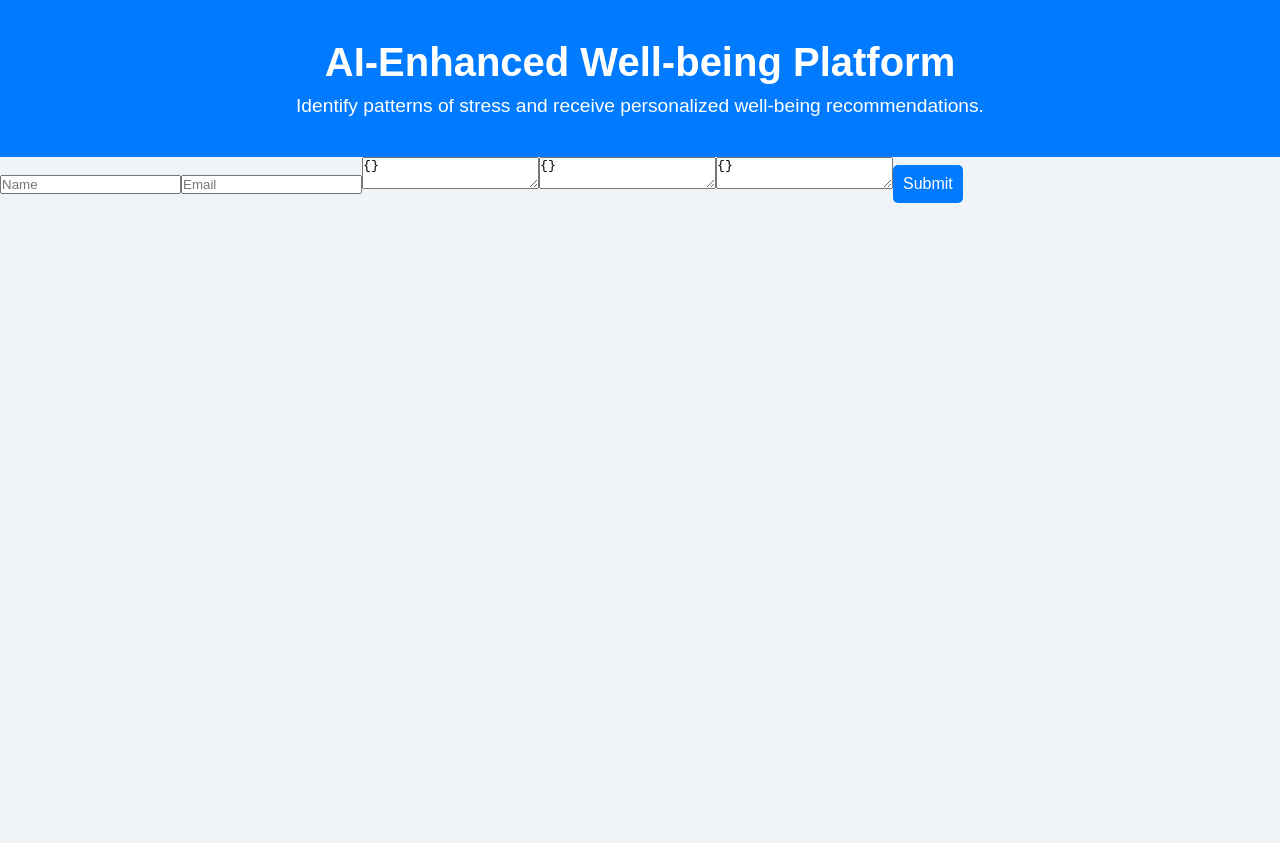
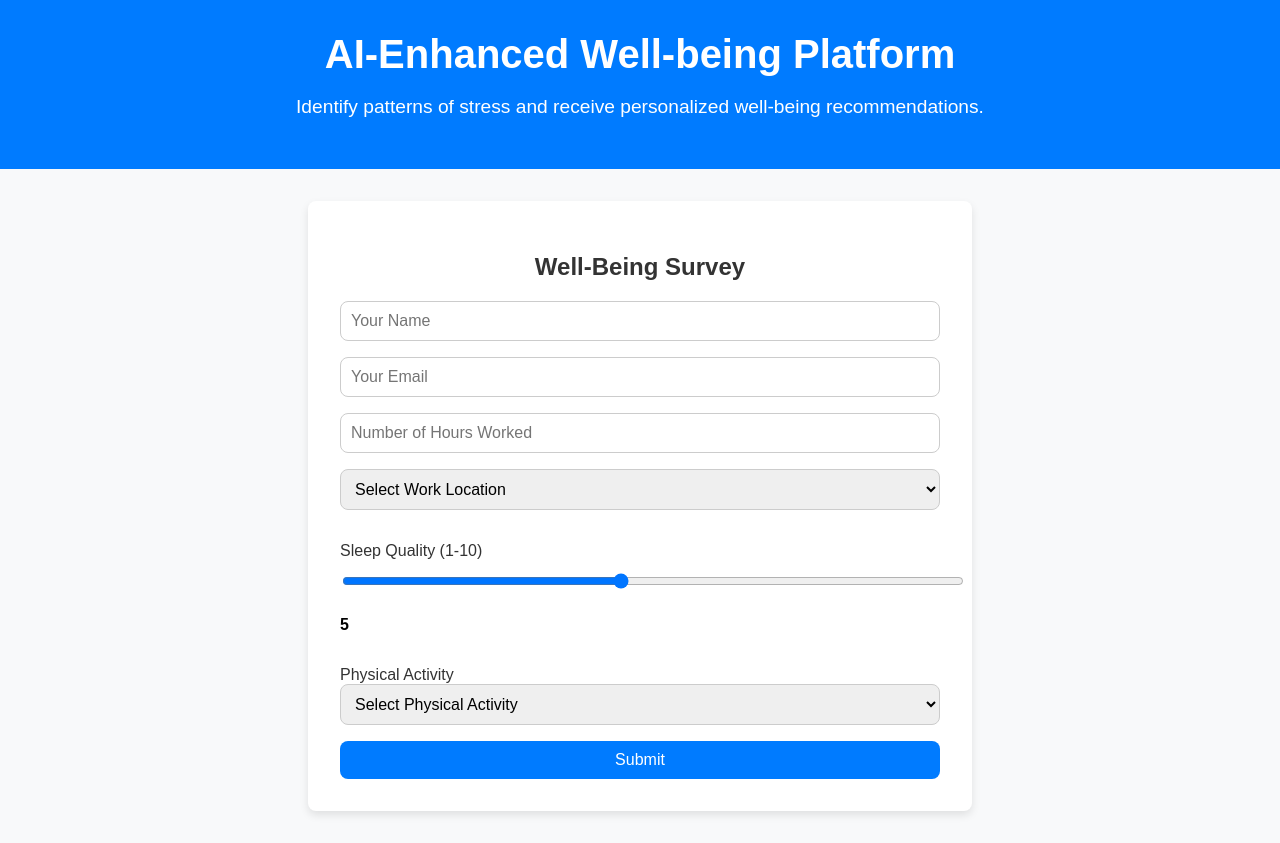
Before and after one commit to Oganesson0221/PSA_CodeSprint, a React (Vite) app in the folder frontend/: page / in a window 1280 px wide. Before the commit the page ends 800 px from the top, so only its background shows below. Built offline with nearby package versions, Linux system fonts and the light colour scheme.

Commit message:
Update form frontend

```diff
--- a/frontend/src/App.jsx
+++ b/frontend/src/App.jsx
@@ -6,9 +6,10 @@ function App() {
   const [formData, setFormData] = useState({
     name: "",
     email: "",
-    workActivity: {},
-    surveyResponses: {},
-    wellBeingData: {},
+    workHours: "",
+    workLocation: "",
+    sleepQuality: 5, // Default value for slider
+    physicalActivity: "",
   });
   const [result, setResult] = useState(null);
   const [error, setError] = useState("");
@@ -36,7 +37,7 @@ function App() {
   };
 
   return (
-    <div>
+    <div className="form-container">
       <section className="hero">
         <h1>AI-Enhanced Well-being Platform</h1>
         <p>
@@ -45,12 +46,13 @@ function App() {
         </p>
       </section>
       <section className="data-collection">
-        <form onSubmit={handleSubmit}>
+        <h2>Well-Being Survey</h2>
+        <form onSubmit={handleSubmit} className="well-being-form">
           <input
             name="name"
             value={formData.name}
             onChange={handleChange}
-            placeholder="Name"
+            placeholder="Your Name"
             type="text"
             required
           />
@@ -58,31 +60,57 @@ function App() {
             name="email"
             value={formData.email}
             onChange={handleChange}
-            placeholder="Email"
+            placeholder="Your Email"
             type="email"
             required
           />
-          <textarea
-            name="workActivity"
-            value={JSON.stringify(formData.workActivity)}
+          <input
+            name="workHours"
+            value={formData.workHours}
             onChange={handleChange}
-            placeholder="Work Activity Data (JSON format)"
+            placeholder="Number of Hours Worked"
+            type="number"
             required
           />
-          <textarea
-            name="surveyResponses"
-            value={JSON.stringify(formData.surveyResponses)}
+          <select
+            name="workLocation"
+            value={formData.workLocation}
             onChange={handleChange}
-            placeholder="Survey Responses (JSON format)"
+            required
+          >
+            <option value="" disabled>Select Work Location</option>
+            <option value="onsite">Onsite</option>
+            <option value="remote">Remote</option>
+            <option value="hybrid">Hybrid</option>
+          </select>
+
+          {/* Sleep Quality as a slider */}
+          <label htmlFor="sleepQuality">Sleep Quality (1-10)</label>
+          <input
+            name="sleepQuality"
+            value={formData.sleepQuality}
+            onChange={handleChange}
+            type="range"
+            min="1"
+            max="10"
             required
           />
-          <textarea
-            name="wellBeingData"
-            value={JSON.stringify(formData.wellBeingData)}
+          <span>{formData.sleepQuality}</span>
+
+          {/* Physical Activity Dropdown */}
+          <label htmlFor="physicalActivity">Physical Activity</label>
+          <select
+            name="physicalActivity"
+            value={formData.physicalActivity}
             onChange={handleChange}
-            placeholder="Well-being Data (JSON format)"
             required
-          />
+          >
+            <option value="" disabled>Select Physical Activity</option>
+            <option value="daily">Daily</option>
+            <option value="weekly">Weekly</option>
+            <option value="none">None</option>
+          </select>
+
           <button type="submit" className="submit-btn">
             Submit
           </button>
--- a/frontend/src/WellBeingPlatform.css
+++ b/frontend/src/WellBeingPlatform.css
@@ -1,108 +1,113 @@
-/* Reset some default styles */
-* {
+body {
+  font-family: Arial, sans-serif;
   margin: 0;
   padding: 0;
-  box-sizing: border-box;
+  background-color: #f8f9fa;
 }
 
-/* Basic body styles */
-body {
-  font-family: "Arial", sans-serif;
-  background-color: #f0f4f8; /* Light background for a calming effect */
-  color: #333;
-}
-
-/* Hero section */
 .hero {
-  background-color: #007bff; /* Main brand color */
+  text-align: center;
+  background-color: #007bff;
   color: white;
-  padding: 40px 20px;
-  text-align: center;
+  padding: 2rem 0;
 }
 
 .hero h1 {
+  margin: 0;
   font-size: 2.5rem;
-  margin-bottom: 10px;
 }
 
 .hero p {
   font-size: 1.2rem;
 }
 
-/* Converter section */
-.converter {
+.data-collection {
+  max-width: 600px;
+  margin: 2rem auto;
+  padding: 2rem;
   background-color: white;
-  padding: 30px;
   border-radius: 8px;
-  box-shadow: 0 2px 10px rgba(0, 0, 0, 0.1);
-  margin: 20px auto;
-  max-width: 500px;
+  box-shadow: 0 4px 8px rgba(0, 0, 0, 0.1);
 }
 
-.converter form {
+h2 {
+  text-align: center;
+  color: #333;
+}
+
+.well-being-form {
   display: flex;
   flex-direction: column;
 }
 
-.input {
+input,
+select,
+textarea {
+  margin-bottom: 1rem;
   padding: 10px;
-  margin-bottom: 15px;
   border: 1px solid #ccc;
-  border-radius: 5px;
+  border-radius: 8px;
   font-size: 1rem;
+  transition: border-color 0.3s, box-shadow 0.3s;
 }
 
-.input:focus {
-  border-color: #007bff; /* Highlight on focus */
+input[type="range"] {
+  width: 100%;
+  margin-bottom: 1rem;
+}
+
+label {
+  margin-top: 1rem;
+  font-size: 1rem;
+  color: #333;
+}
+
+span {
+  font-weight: bold;
+  display: block;
+  margin-bottom: 1rem;
+}
+
+input:focus,
+select:focus,
+textarea:focus {
+  border-color: #007bff;
+  box-shadow: 0 0 5px rgba(0, 123, 255, 0.5);
   outline: none;
 }
 
+button {
+  padding: 10px;
+  border-radius: 8px;
+  font-size: 1rem;
+  cursor: pointer;
+  border: none;
+}
+
 .submit-btn {
-  padding: 10px;
-  background-color: #007bff; /* Main button color */
+  background-color: #007bff;
   color: white;
   border: none;
-  border-radius: 5px;
-  font-size: 1rem;
-  cursor: pointer;
-  transition: background-color 0.3s;
 }
 
 .submit-btn:hover {
-  background-color: #0056b3; /* Darker shade on hover */
+  transform: scale(1.05);
 }
 
-/* Result section */
+.result,
+.error {
+  margin-top: 1rem;
+  padding: 1rem;
+  border-radius: 4px;
+  text-align: center;
+}
+
 .result {
-  margin-top: 20px;
-  padding: 15px;
-  border: 1px solid #d4edda;
-  background-color: #d4edda; /* Light green for success */
-  border-radius: 5px;
+  background-color: #d4edda;
+  color: #155724;
 }
 
 .error {
-  color: #dc3545; /* Error color */
-  margin-top: 10px;
+  background-color: #f8d7da;
+  color: #721c24;
 }
-
-/* Additional info section */
-.additional-info {
-  padding: 20px;
-  margin-top: 20px;
-  background-color: #fff;
-  border-radius: 8px;
-  box-shadow: 0 2px 10px rgba(0, 0, 0, 0.1);
-}
-
-/* Responsive styles */
-@media (max-width: 600px) {
-  .converter {
-    padding: 15px;
-    margin: 10px;
-  }
-
-  .hero h1 {
-    font-size: 2rem;
-  }
-}
```
